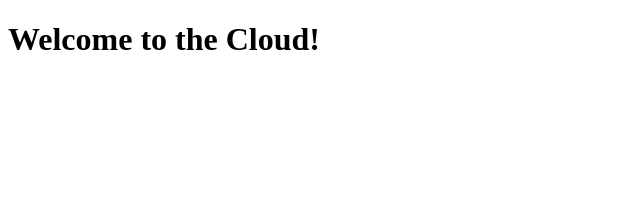
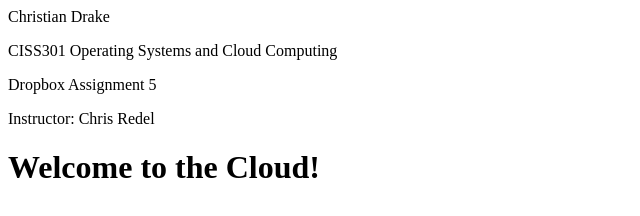
Before and after one commit to cadrake11/MyBook, a plain HTML site: page index.html in a window 1280 px wide. Shown: the whole page, without its empty margins (0-640 px from the left). Drawn offline with Linux system fonts and the light colour scheme.

Commit message:
Update index.html

```diff
--- a/index.html
+++ b/index.html
@@ -1,3 +1,8 @@
+<p>Christian Drake</p>
+<p>CISS301 Operating Systems and Cloud Computing</p>
+<p>Dropbox Assignment 5</p>
+<p>Instructor: Chris Redel</p>
+
 <!DOCTYPE html>
 <html>
   <head>
```
